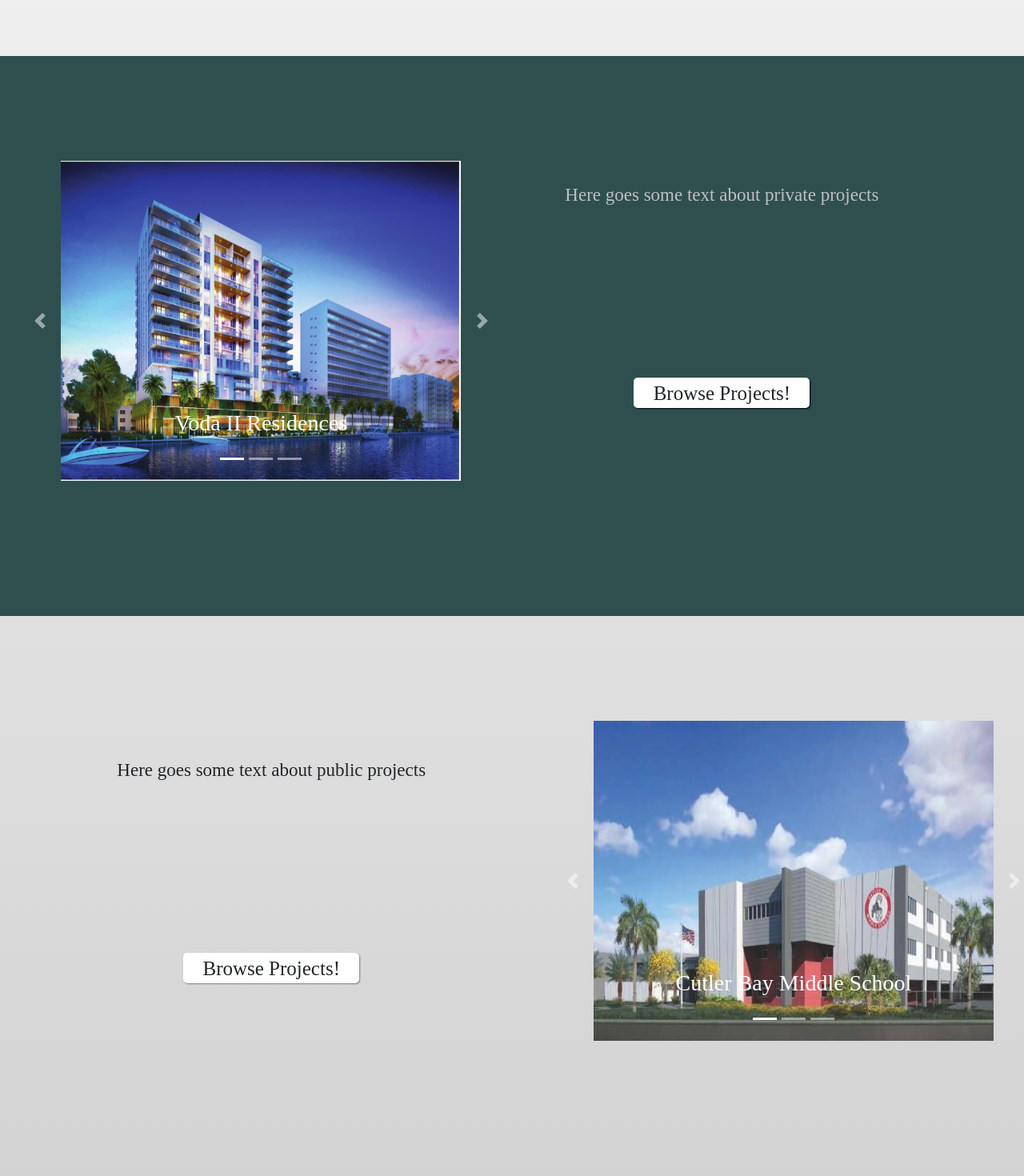
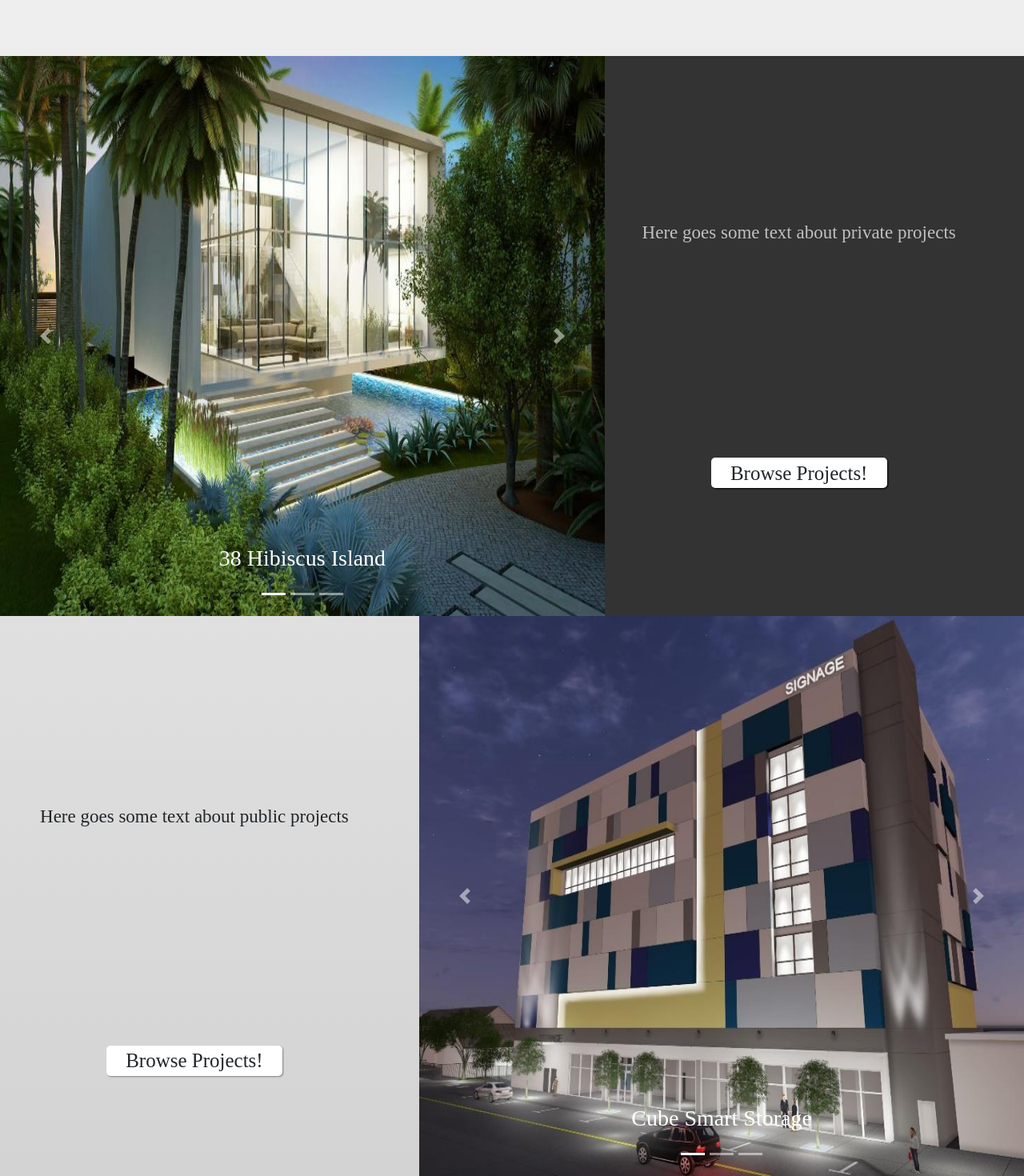
Before and after one commit to chiku524/hajjar-associates, a React (Create React App) app in the folder website/: page /consulting in a window 1280 px wide. Shown: the part 356-1826 px from the top of the page at 80% size. Built offline with nearby package versions, Linux system fonts and the light colour scheme; a web font is replaced by a local one.

Commit message:
made consulting look nicer, i think

```diff
--- a/website/src/App.css
+++ b/website/src/App.css
@@ -124,9 +124,9 @@ body {
   width: 100%;
   display: flex;
   justify-content: space-between;
-  border: 1px solid darkgrey;
-  background-color: maroon;
-  color: darkgoldenrod;
+  border: 1px solid whitesmoke;
+  background-color: #333;
+  color: silver;
 }
 .consultingContainer .consultingSectionContainer .titleContainer .collapseContainer h4 {
   text-indent: 10px;
@@ -142,8 +142,8 @@ body {
 }
 .consultingContainer .consultingSectionContainer .titleContainer .collapseContainer:hover {
   cursor: pointer;
-  background-color: #af0707;
-  color: goldenrod;
+  background-color: blue;
+  color: white;
 }
 .consultingContainer .contentContainer {
   width: 100%;
@@ -155,7 +155,7 @@ body {
   transition: all 1.3s ease;
   overflow: hidden;
   padding-bottom: 100px;
-  background-color: darkslategrey;
+  background-color: #333;
   display: flex;
   align-items: center;
 }
@@ -170,44 +170,41 @@ body {
   flex-direction: column;
   justify-content: flex-start;
   align-items: center;
-  width: 45%;
+  width: 70%;
   height: 100%;
-  margin-left: 3%;
 }
 @media (max-width: 1150px) {
   .consultingContainer .contentContainer .flex {
     margin-left: 0px;
   }
 }
-.consultingContainer .contentContainer .flex h2 {
-  color: silver;
-  position: relative;
-  left: -400px;
-  transition: all 1.3s ease;
+.consultingContainer .contentContainer .flex .carouselContainer {
   width: 100%;
-  overflow: hidden;
-  margin-top: 75px;
-  font-size: 40px;
+  height: 700px;
+  float: right;
+  display: block;
+  text-align: center;
 }
-@media (max-width: 1150px) {
-  .consultingContainer .contentContainer .flex h2 {
-    left: -650px;
-  }
+.consultingContainer .contentContainer .flex .carouselContainer .carousel {
+  height: 700px;
+  width: 100%;
 }
-.consultingContainer .contentContainer .flex .carouselContainer {
-  width: 650px;
-  height: 400px;
-  text-align: center;
-  float: right;
+.consultingContainer .contentContainer .flex .carouselContainer .carousel-item {
+  height: 700px;
+  width: 100%;
 }
-.consultingContainer .contentContainer .flex .carouselContainer img {
-  width: 500px;
-  height: 400px;
+.consultingContainer .contentContainer .flex .carouselContainer .carousel-item img {
+  height: 700px;
+  width: 100%;
+}
+.consultingContainer .contentContainer .flex .carouselContainer .carousel-control-prev {
+  margin: 0;
+  padding: 0;
 }
 .consultingContainer .contentContainer .contentFlex {
   display: flex;
   flex-direction: column;
-  justify-content: space-around;
+  justify-content: space-between;
   align-items: center;
   width: 45%;
   height: 80%;
@@ -224,6 +221,22 @@ body {
 .consultingContainer .contentContainer .contentFlex .content {
   font-size: 23px;
   color: silver;
+}
+.consultingContainer .contentContainer .contentFlex .content h2 {
+  color: silver;
+  position: relative;
+  right: -800px;
+  transition: all 1.3s ease;
+  width: 100%;
+  font-size: 40px;
+}
+@media (max-width: 1150px) {
+  .consultingContainer .contentContainer .contentFlex .content h2 {
+    left: -650px;
+  }
+}
+.consultingContainer .contentContainer .contentFlex .content p {
+  margin-top: 100px;
 }
 .consultingContainer .contentContainer .contentFlex .privateButton {
   float: right;
@@ -246,7 +259,7 @@ body {
   cursor: pointer;
 }
 .consultingContainer .contentContainer:hover h2 {
-  transform: translateX(77%);
+  transform: translateX(-150%);
   transition: all 1.3s ease;
   overflow: hidden;
 }
@@ -261,9 +274,7 @@ body {
   margin: 0;
   padding: 0;
   border: none;
-  transition: all 1.3s ease;
   overflow: hidden;
-  padding-bottom: 100px;
   display: flex;
   flex-direction: row-reverse;
   align-items: center;
@@ -279,43 +290,41 @@ body {
   flex-direction: column;
   justify-content: flex-start;
   align-items: center;
-  width: 45%;
+  width: 70%;
   height: 100%;
-  margin-left: 3%;
 }
 @media (max-width: 1150px) {
   .consultingContainer .content2Container .flex {
     margin-right: 0px;
   }
 }
-.consultingContainer .content2Container .flex h2 {
-  margin-top: 75px;
-  text-align: right;
-  transition: all 1.3s ease;
-  overflow: hidden;
+.consultingContainer .content2Container .flex .carousel2Container {
   width: 100%;
-  position: relative;
-  left: 400px;
-  font-size: 40px;
-}
-@media (max-width: 1150px) {
-  .consultingContainer .content2Container .flex h2 {
-    left: 650px;
-  }
-}
-.consultingContainer .content2Container .flex .carousel2Container {
-  width: 650px;
-  height: 400px;
+  height: 700px;
+  float: right;
+  display: block;
   text-align: center;
 }
-.consultingContainer .content2Container .flex .carousel2Container img {
-  width: 500px;
-  height: 400px;
+.consultingContainer .content2Container .flex .carousel2Container .carousel {
+  height: 700px;
+  width: 100%;
+}
+.consultingContainer .content2Container .flex .carousel2Container .carousel-item {
+  height: 700px;
+  width: 100%;
+}
+.consultingContainer .content2Container .flex .carousel2Container .carousel-item img {
+  height: 700px;
+  width: 100%;
+}
+.consultingContainer .content2Container .flex .carousel2Container .carousel-control-prev {
+  margin: 0;
+  padding: 0;
 }
 .consultingContainer .content2Container .contentFlex {
   display: flex;
   flex-direction: column;
-  justify-content: space-around;
+  justify-content: space-between;
   align-items: center;
   width: 45%;
   height: 80%;
@@ -333,6 +342,15 @@ body {
 .consultingContainer .content2Container .contentFlex .content {
   font-size: 23px;
 }
+.consultingContainer .content2Container .contentFlex .content h2 {
+  transition: all 1.3s ease;
+  position: relative;
+  left: -800px;
+  font-size: 40px;
+}
+.consultingContainer .content2Container .contentFlex .content p {
+  margin-top: 100px;
+}
 .consultingContainer .content2Container .contentFlex .publicButton {
   border-radius: 5px;
   display: flex;
@@ -345,6 +363,9 @@ body {
   text-decoration: none;
   background-color: white;
   transition: all 0.5s ease;
+  margin-top: -200px;
+  position: relative;
+  top: -75px;
 }
 .consultingContainer .content2Container .contentFlex .publicButton:hover {
   background-color: blue;
@@ -353,7 +374,7 @@ body {
   cursor: pointer;
 }
 .consultingContainer .content2Container:hover h2 {
-  transform: translateX(-77%);
+  transform: translateX(190%);
   transition: all 1.3s ease;
   overflow: hidden;
 }
--- a/website/src/components/Consulting.js
+++ b/website/src/components/Consulting.js
@@ -2,19 +2,22 @@ import React, {useState, useRef} from 'react';
 import {Link, useHistory} from 'react-router-dom';
 import {Carousel, CarouselItem, CarouselControl, CarouselIndicators, CarouselCaption} from 'reactstrap';
 import { Collapse, Button, CardBody, Card } from 'reactstrap';
-import VodaIIResidences from '../images/VodaIIResidences.jpg';
 import VodaIResidences from '../images/VodaI.jpg';
+import dolceVitta from '../images/DolceVittaTownhouses.jpg';
 import cutlerBayMiddle from '../images/cutlerBayMiddle.jpg';
-import arrow from '../images/arrow.png';
+import hibiscus from '../images/38HibiscusIsland.jpg';
+import berkeleyHotel from '../images/BerkeleyHotel3.jpg';
 import bayHarbor from '../images/BayHarborResidences.jpg';
 import mequityStorage from '../images/MequityStorage.jpg';
 import cubeSmartStorage from '../images/CubeSmartStorage.jpg';
+import vineland from '../images/VinelandCenter.jpg';
+import miamiBeach5th from '../images/MiamiBeachFifth&Alton.jpg';
 
 const privateProjects = [
     {
-        src: VodaIIResidences,
+        src: hibiscus,
         altText: 'Slide 1',
-        caption: 'Voda II Residences'
+        caption: '38 Hibiscus Island'
     },
     {
         src: VodaIResidences,
@@ -22,27 +25,27 @@ const privateProjects = [
         caption: 'Voda I Residences'
     },
     {
-        src: bayHarbor,
+        src: berkeleyHotel,
         altText: 'Slide 3',
-        caption: 'Bay Harbor Residences'
+        caption: 'Berkeley Hotel'
     }
 ]
 
 const publicProjects = [
     {
-        src: cutlerBayMiddle,
+        src: cubeSmartStorage,
         altText: 'Slide 1',
-        caption: 'Cutler Bay Middle School'
+        caption: 'Cube Smart Storage'
     },
     {
-        src: mequityStorage,
+        src: miamiBeach5th,
         altText: 'Slide 2',
-        caption: 'Mequity Storage'
+        caption: 'Miami Beach Fifth & Alton'
     },
     {
-        src: cubeSmartStorage,
+        src: vineland,
         altText: 'Slide 3',
-        caption: 'Cube Smart Storage'
+        caption: 'Vineland K-8 Center'
     }
 ]
 
@@ -186,7 +189,6 @@ const Consulting = props => {
 
             <div className='contentContainer'>
                 <div className='flex'>
-                    <h2>Private Projects</h2>
                     <div className='carouselContainer'>
                         <Carousel activeIndex={activeIndexPrivate} next={nextPrivate} previous={previousPrivate}>
                             <CarouselIndicators items={privateProjects} activeIndex={activeIndexPrivate} onClickHandler={goToIndexPrivate} />
@@ -198,6 +200,7 @@ const Consulting = props => {
                 </div>
                 <div className='contentFlex'>
                     <div className='content'>
+                        <h2>Private Projects</h2>
                         <p>Here goes some text about private projects</p>
                     </div>
                     <div className='privateButton' onClick={takeToPrivateProjects}>Browse Projects!</div>
@@ -207,7 +210,6 @@ const Consulting = props => {
 
             <div className='content2Container'>
                 <div className='flex'>
-                    <h2 id='title'>Public Projects</h2>
                     <div className='carousel2Container'>
                         <Carousel activeIndex={activeIndexPublic} next={nextPublic} previous={previousPublic}>
                             <CarouselIndicators items={publicProjects} activeIndex={activeIndexPublic} onClickHandler={goToIndexPublic} />
@@ -219,6 +221,7 @@ const Consulting = props => {
                 </div>
                 <div className='contentFlex'>
                     <div className='content'>
+                        <h2>Public Projects</h2>
                         <p>Here goes some text about public projects</p>
                     </div>
                     <div className='publicButton' onClick={takeToPublicProjects}>Browse Projects!</div>
--- a/website/src/less/consulting.less
+++ b/website/src/less/consulting.less
@@ -31,9 +31,9 @@ body {
                 width: 100%;
                 display: flex;
                 justify-content: space-between;
-                border: 1px solid darkgrey;
-                background-color: maroon;
-                color: darkgoldenrod;
+                border: 1px solid whitesmoke;
+                background-color: #333;
+                color: silver;
 
                 h4 {
                     text-indent: 10px;
@@ -52,8 +52,8 @@ body {
             }
             .collapseContainer:hover {
                 cursor: pointer;
-                background-color: rgb(175, 7, 7);
-                color: goldenrod;
+                background-color: blue;
+                color: white;
             }
         }
     }
@@ -69,7 +69,7 @@ body {
         transition: all 1.3s ease;
         overflow: hidden;
         padding-bottom: 100px;
-        background-color: darkslategrey;
+        background-color: #333;
         display: flex;
         align-items: center;
 
@@ -83,38 +83,36 @@ body {
             flex-direction: column;
             justify-content: flex-start;
             align-items: center;
-            width: 45%;
+            width: 70%;
             height: 100%;
-            margin-left: 3%;
 
             @media @1150px {
                 margin-left: 0px;
             }
 
-            h2 {
-                color: silver;
-                position: relative;
-                left: -400px;
-                transition: all 1.3s ease;
+            .carouselContainer {
                 width: 100%;
-                overflow: hidden;
-                margin-top: 75px;
-                font-size: 40px;
-
-                @media @1150px {
-                    left: -650px;
-                }
-            }
-
-            .carouselContainer {
-                width: 650px;
-                height: 400px;
+                height: 700px;
                 text-align: center;
                 float: right;
+                display: block;
+                text-align: center;
 
-                img {
-                    width: 500px;
-                    height: 400px;
+                .carousel {
+                    height: 700px;
+                    width: 100%;
+                }
+                .carousel-item {
+                    height: 700px;
+                    width: 100%;
+                }
+                .carousel-item img {
+                    height: 700px;
+                    width: 100%;
+                }
+                .carousel-control-prev {
+                    margin: 0;
+                    padding: 0;
                 }
             }
         }
@@ -123,7 +121,7 @@ body {
         .contentFlex {
             display: flex;
             flex-direction: column;
-            justify-content: space-around;
+            justify-content: space-between;
             align-items: center;
             width: 45%;
             height: 80%;
@@ -139,6 +137,23 @@ body {
             .content {
                 font-size: 23px;
                 color: silver;
+
+                h2 {
+                    color: silver;
+                    position: relative;
+                    right: -800px;
+                    transition: all 1.3s ease;
+                    width: 100%;
+                    font-size: 40px;
+
+                    @media @1150px {
+                        left: -650px;
+                    }
+                }
+
+                p {
+                    margin-top: 100px;
+                }
             }
 
             .privateButton {
@@ -164,7 +179,7 @@ body {
         }
     }
     .contentContainer:hover h2 {
-        transform: translateX(77%);
+        transform: translateX(-150%);
         transition: all 1.3s ease;
         overflow: hidden;
 
@@ -181,9 +196,7 @@ body {
         margin: 0;
         padding: 0;
         border: none;
-        transition: all 1.3s ease;
         overflow: hidden;
-        padding-bottom: 100px;
         display: flex;
         flex-direction: row-reverse;
         align-items: center;
@@ -198,47 +211,43 @@ body {
             flex-direction: column;
             justify-content: flex-start;
             align-items: center;
-            width: 45%;
+            width: 70%;
             height: 100%;
-            margin-left: 3%;
 
             @media @1150px {
                 margin-right: 0px;
             }
 
-            h2 {
-                margin-top: 75px;
-                text-align: right;
-                transition: all 1.3s ease;
-                overflow: hidden;
+            .carousel2Container {
                 width: 100%;
-                position: relative;
-                left: 400px;
-                font-size: 40px;
-
-                @media @1150px {
-                    left: 650px;
-                }
-            }
-
-
-
-            .carousel2Container {
-                width: 650px;
-                height: 400px;
+                height: 700px;
+                text-align: center;
+                float: right;
+                display: block;
                 text-align: center;
 
-                img {
-                    width: 500px;
-                    height: 400px;
+                .carousel {
+                    height: 700px;
+                    width: 100%;
+                }
+                .carousel-item {
+                    height: 700px;
+                    width: 100%;
+                }
+                .carousel-item img {
+                    height: 700px;
+                    width: 100%;
+                }
+                .carousel-control-prev {
+                    margin: 0;
+                    padding: 0;
                 }
             }
         }
-
         .contentFlex {
             display: flex;
             flex-direction: column;
-            justify-content: space-around;
+            justify-content: space-between;
             align-items: center;
             width: 45%;
             height: 80%;
@@ -254,6 +263,17 @@ body {
 
             .content {
                 font-size: 23px;
+
+                h2 {
+                    transition: all 1.3s ease;
+                    position: relative;
+                    left: -800px;
+                    font-size: 40px;
+                }
+
+                p {
+                    margin-top: 100px;
+                }
             }
 
             .publicButton {
@@ -268,6 +288,9 @@ body {
                 text-decoration: none;
                 background-color: white;
                 transition: all .5s ease;
+                margin-top: -200px;
+                position: relative;
+                top: -75px;
             }
             .publicButton:hover {
                 background-color: blue;
@@ -278,7 +301,7 @@ body {
         }
     }
     .content2Container:hover h2 {
-        transform: translateX(-77%);
+        transform: translateX(190%);
         transition: all 1.3s ease;
         overflow: hidden;
 
@@ -286,4 +309,5 @@ body {
             transform: translateX(-150%);
         }
     }
+
 }
```
Also changed, not shown: website/src/components/MyModal.js (indentation only).
